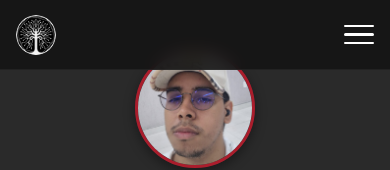
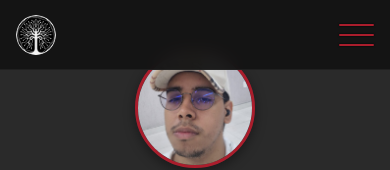
Before and after one commit to ZaraTakion/ZaraTakion.github.io, a React (Vite) app: page / in a window 390 px wide. Shown: the top 170 px of the page. Built offline with nearby package versions, Linux system fonts and the light colour scheme; the HTML template or start-up script is replaced by a standard one.

Commit message:
Atualizando projeto com novas melhorias

```diff
--- a/src/Components/Navbar/Navbar.css
+++ b/src/Components/Navbar/Navbar.css
@@ -4,7 +4,7 @@
   left: 0;
   width: 100%;
   height: 70px;
-  background: rgba(20,20,20,0.9);
+  background: rgba(20,20,20,0.95);
   display: flex;
   justify-content: space-between;
   align-items: center;
@@ -19,6 +19,7 @@
   border-radius: 50%;
 }
 
+/* Desktop Menu */
 .nav-menu {
   display: flex;
   gap: 2rem;
@@ -52,22 +53,24 @@
   background: var(--cor-terciaria);
 }
 
+/* Hamburger Icon */
 .menu-toggle {
   display: none;
   flex-direction: column;
   justify-content: center;
   cursor: pointer;
-  width: 30px;
-  height: 25px;
+  width: 35px;
+  height: 30px;
 }
 
 .menu-toggle span {
-  height: 3px;
+  height: 4px; /* mais visível */
   width: 100%;
-  background: #fff;
-  margin: 3px 0;
-  border-radius: 3px;
+  background: var(--cor-primaria); /* cor que se destaca */
+  margin: 4px 0;
+  border-radius: 2px;
   transition: 0.3s;
+  box-shadow: 0 0 2px #000; /* sombra leve para destacar */
 }
 
 /* Mobile */
@@ -79,7 +82,7 @@
     width: 100%;
     flex-direction: column;
     align-items: center;
-    background: rgba(20,20,20,0.95);
+    background: rgba(20,20,20,0.98);
     padding: 1rem 0;
     display: none;
   }
```
